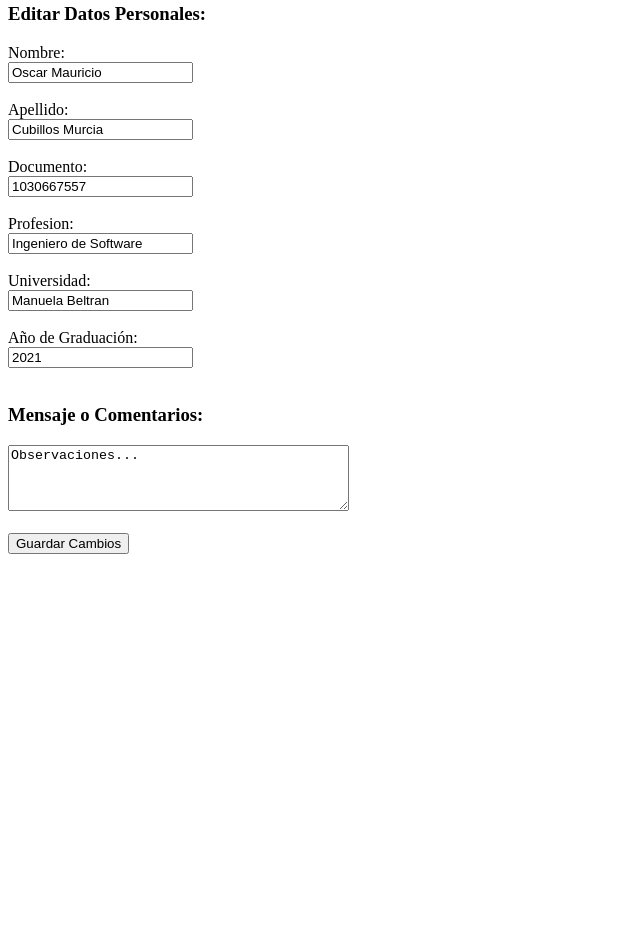
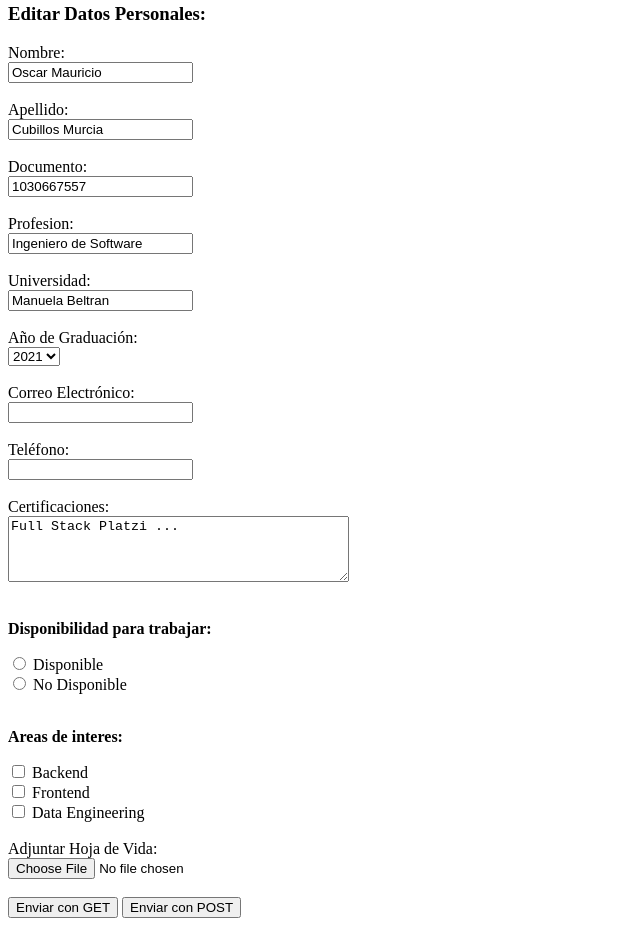
Before and after one commit to zonik811/EjercicioTablas, a plain HTML site: page EJERCICIO_HTML/Ejercicio-HTML.html in a window 1280 px wide. Shown: the part 2180-3106 px from the top of the page, without its empty margins (0-640 px from the left). Before the commit the page ends 2742 px from the top, so only its background shows below. Drawn offline with Linux system fonts and the light colour scheme.

Commit message:
Correcion Botones Form

```diff
--- a/EJERCICIO_HTML/Ejercicio-HTML.html
+++ b/EJERCICIO_HTML/Ejercicio-HTML.html
@@ -1,14 +1,17 @@
 <!DOCTYPE html>
 <html lang="es">
+
 <head>
     <meta charset="UTF-8">
     <title>Perfil de Desarrollador - Oscar Mauricio Cubillos Murcia</title>
 </head>
+
 <body>
 
     <header>
         <h1>Perfil Profesional de Oscar Mauricio Cubillos Murcia</h1>
-        <p><strong>Ingeniero de Software</strong> graduado de la <em>Universidad Manuela Beltran</em> en <strong>2021</strong>.</p>
+        <p><strong>Ingeniero de Software</strong> graduado de la <em>Universidad Manuela Beltran</em> en
+            <strong>2021</strong>.</p>
     </header>
 
     <nav>
@@ -102,29 +105,35 @@
         <h2>Proyectos Destacados</h2>
         <article>
             <h3>Proyecto de Nómina y ERP</h3>
-            <p>Desarrollado en <strong>Flask</strong> y <strong>Next.js</strong> para la empresa <em>P&M Engineering</em>.</p>
+            <p>Desarrollado en <strong>Flask</strong> y <strong>Next.js</strong> para la empresa <em>P&M
+                    Engineering</em>.</p>
         </article>
         <article>
             <h3>Automatización de Procesos en Banco Av Villas</h3>
-            <p>Optimización de procesos bancarios utilizando <strong>COBOL</strong> y herramientas como <em>Control-M</em>.</p>
+            <p>Optimización de procesos bancarios utilizando <strong>COBOL</strong> y herramientas como
+                <em>Control-M</em>.</p>
         </article>
     </section>
 
     <section id="ubicacion">
         <h2>Ubicación de Mi Universidad</h2>
-        <iframe src="https://www.google.com/maps/embed?pb=!1m12!1m8!1m3!1d63628.19321445875!2d-74.064846!3d4.6364834!3m2!1i1024!2i768!4f13.1!2m1!1suniversidad%20manuela%20beltran!5e0!3m2!1sen!2sco!4v1751038276772!5m2!1sen!2sco" width="300" height="200"></iframe>
+        <iframe
+            src="https://www.google.com/maps/embed?pb=!1m12!1m8!1m3!1d63628.19321445875!2d-74.064846!3d4.6364834!3m2!1i1024!2i768!4f13.1!2m1!1suniversidad%20manuela%20beltran!5e0!3m2!1sen!2sco!4v1751038276772!5m2!1sen!2sco"
+            width="300" height="200"></iframe>
     </section>
 
     <section id="frase">
         <h2>BlockQuote</h2>
         <blockquote>
-            "La programación es el arte de traducir ideas en código funcional."
+            "Cita Lorem Impsum."
         </blockquote>
     </section>
 
     <section>
         <h2>Tecnologías que manejo</h2>
-        <p>Manejo: <abbr title="HyperText Markup Language">HTML</abbr>, <abbr title="Cascading Style Sheets">CSS</abbr>, <abbr title="JavaScript">JS</abbr>, <abbr title="Structured Query Language">SQL</abbr> y <abbr title="Common Business Oriented Language">COBOL</abbr>.</p>
+        <p>Manejo: <abbr title="HyperText Markup Language">HTML</abbr>, <abbr title="Cascading Style Sheets">CSS</abbr>,
+            <abbr title="JavaScript">JS</abbr>, <abbr title="Structured Query Language">SQL</abbr> y <abbr
+                title="Common Business Oriented Language">COBOL</abbr>.</p>
     </section>
 
 
@@ -154,8 +163,10 @@
 
     <section id="formulario">
         <h2>Formulario de Actualización de Perfil</h2>
-        <form>
+
+        <form action="#" method="post" enctype="multipart/form-data">
             <h3>Editar Datos Personales:</h3>
+
             <label for="nombre">Nombre:</label><br>
             <input type="text" id="nombre" name="nombre" value="Oscar Mauricio"><br><br>
 
@@ -172,14 +183,49 @@
             <input type="text" id="universidad" name="universidad" value="Manuela Beltran"><br><br>
 
             <label for="ano">Año de Graduación:</label><br>
-            <input type="text" id="ano" name="ano" value="2021"><br><br>
+            <select id="ano" name="ano">
+                <option value="2019">2019</option>
+                <option value="2020">2020</option>
+                <option value="2021" selected>2021</option>
+                <option value="2022">2022</option>
+                <option value="2023">2023</option>
+                <option value="2024">2024</option>
+            </select><br><br>
 
-            <h3>Mensaje o Comentarios:</h3>
-            <textarea name="comentarios" rows="4" cols="40">Observaciones...</textarea><br><br>
 
-            <input type="submit" value="Guardar Cambios">
+            <label for="email">Correo Electrónico:</label><br>
+            <input type="email" id="email" name="email"><br><br>
+
+            <label for="telefono">Teléfono:</label><br>
+            <input type="tel" id="telefono" name="telefono"><br><br>
+
+            <label for="certificaciones">Certificaciones:</label><br>
+            <textarea id="certificaciones" name="certificaciones" rows="4"
+                cols="40">Full Stack Platzi ...</textarea><br><br>
+
+            <p><strong>Disponibilidad para trabajar:</strong></p>
+            <input type="radio" id="disponible" name="disponibilidad" value="Disponible">
+            <label for="disponible">Disponible</label><br>
+
+            <input type="radio" id="no_disponible" name="disponibilidad" value="No Disponible">
+            <label for="no_disponible">No Disponible</label><br><br>
+
+            <p><strong>Areas de interes:</strong></p>
+            <input type="checkbox" id="backend" name="interes" value="Backend">
+            <label for="backend">Backend</label><br>
+
+            <input type="checkbox" id="frontend" name="interes" value="Frontend">
+            <label for="frontend">Frontend</label><br>
+
+            <input type="checkbox" id="data" name="interes" value="Data">
+            <label for="data">Data Engineering</label><br><br>
+            <label for="hv">Adjuntar Hoja de Vida:</label><br>
+            <input type="file" id="hv" name="hoja_vida"><br><br>
+            <button type="submit" formmethod="get">Enviar con GET</button>
+            <button type="submit">Enviar con POST</button>
+
         </form>
     </section>
+</body>
 
-</body>
 </html>
```
